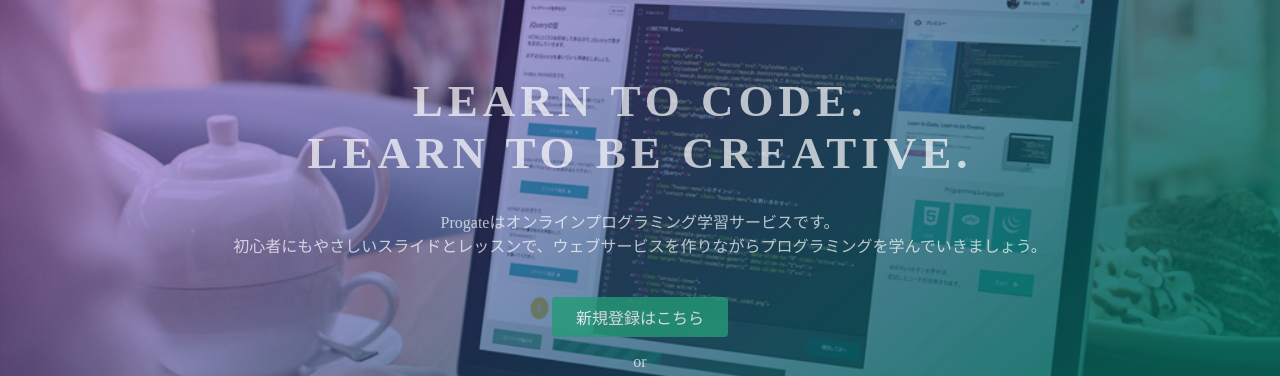
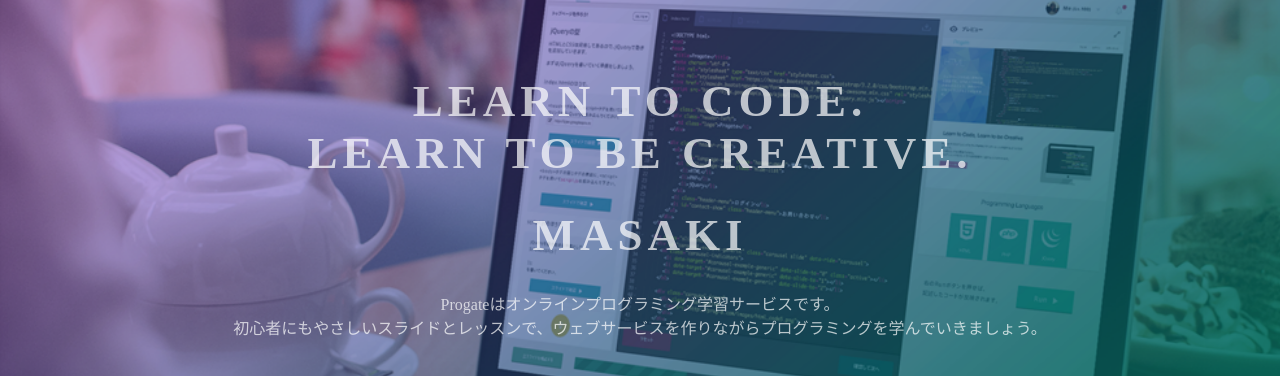
Before and after one commit to Masaki-Nakahara/Masaki-Nakahara.github.io, a plain HTML site: page index.html in a window 1280 px wide. Shown: the part 135-511 px from the top of the page. Drawn offline with Linux system fonts and the light colour scheme.

Commit message:
Update index.html

```diff
--- a/index.html
+++ b/index.html
@@ -25,6 +25,7 @@
   <div class="top-wrapper">
     <div class="container">
       <h1>LEARN TO CODE.<br>LEARN TO BE CREATIVE.</h1>
+      <h1>MASAKI</h1>
       <p>Progateはオンラインプログラミング学習サービスです。<br>初心者にもやさしいスライドとレッスンで、ウェブサービスを作りながらプログラミングを学んでいきましょう。</p>
       <div class="btn-wrapper">
         <a href="#" class="btn signup">新規登録はこちら</a>
```
